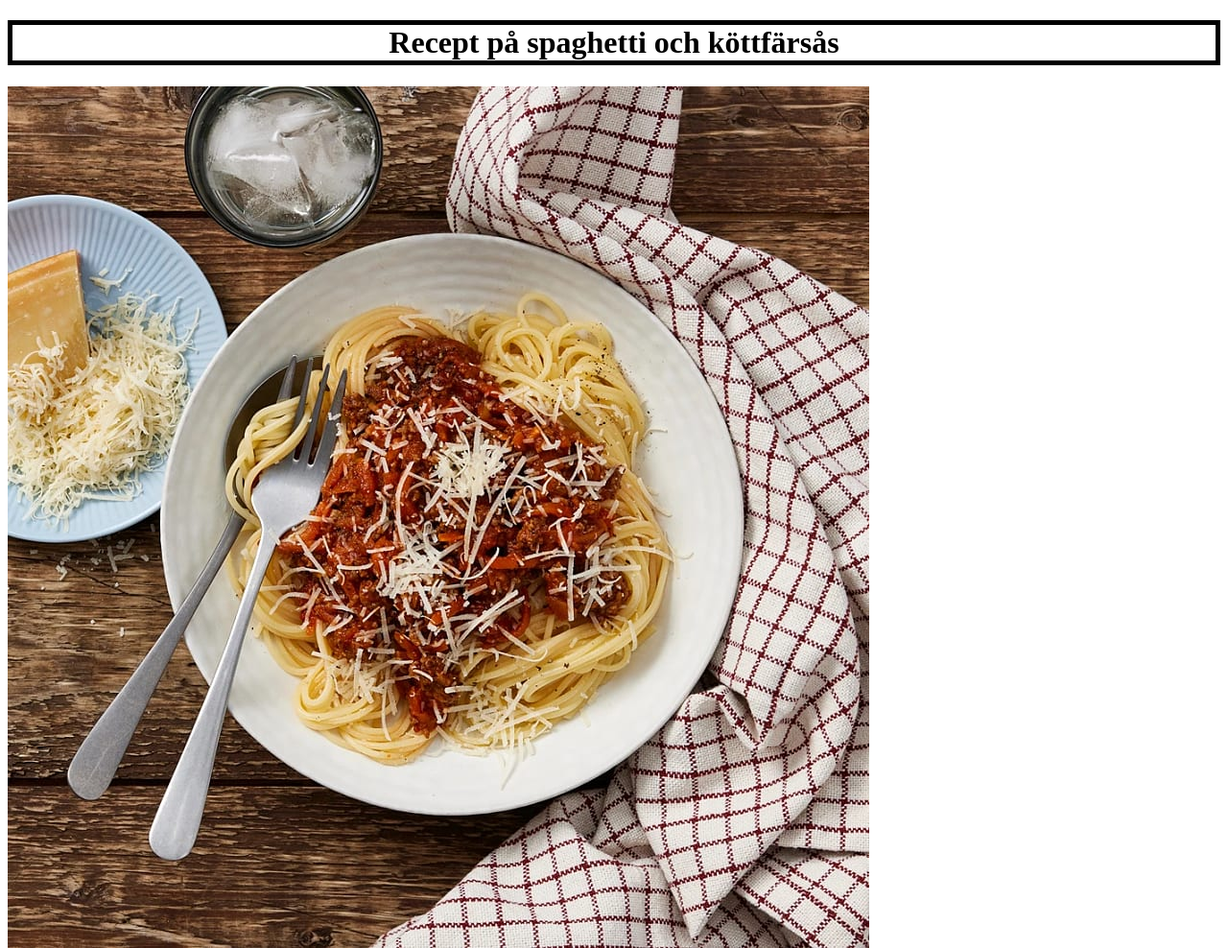
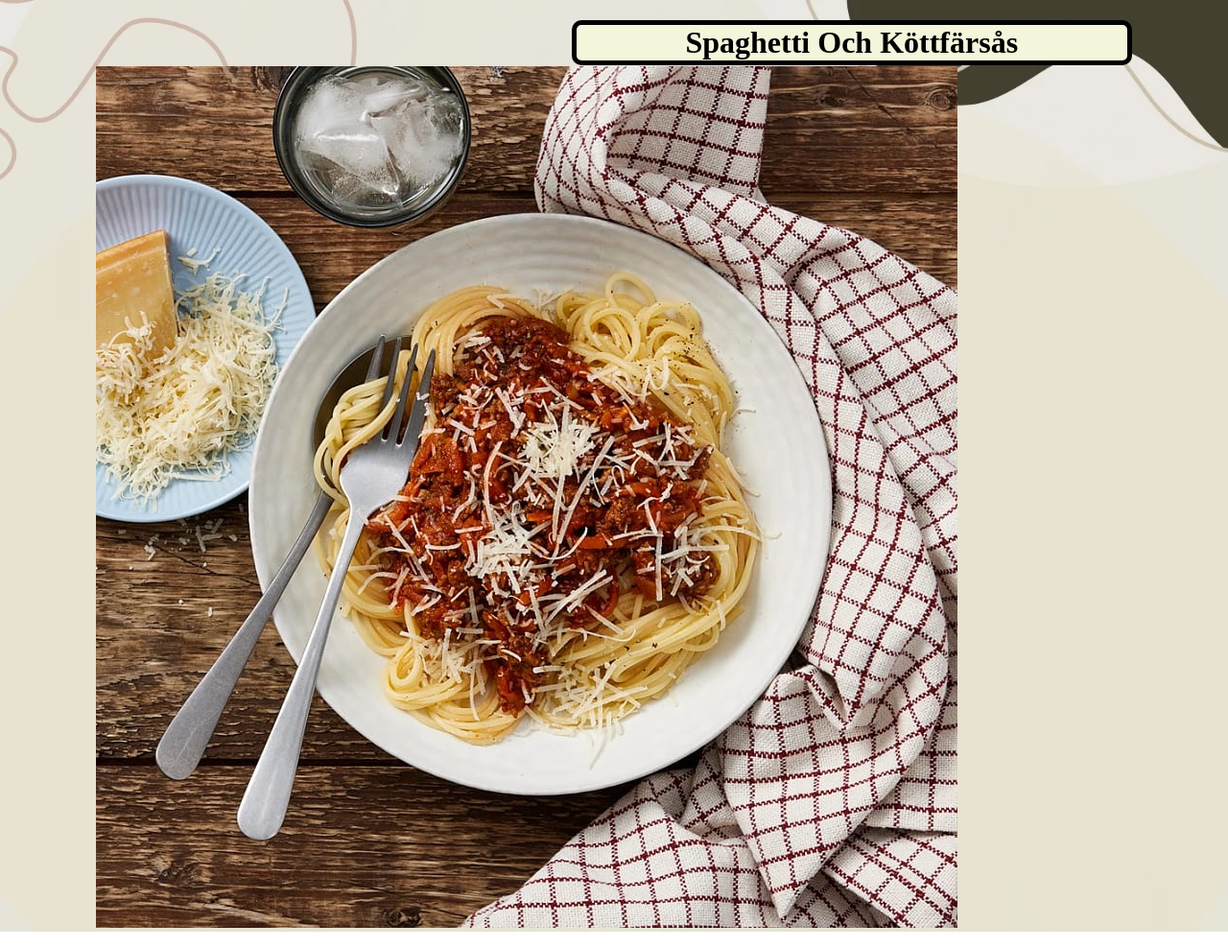
Before and after one commit to NoahHelling/Recept-Upp, a plain HTML site: page index.html in a window 1280 px wide. Shown: the whole page at 96% size. Drawn offline with Linux system fonts and the light colour scheme.

Commit message:
Lek2 Klar

```diff
--- a/index.html
+++ b/index.html
@@ -7,7 +7,14 @@
     <link rel="stylesheet" href="style.css">
 </head>
 <body>
-        <h1>Recept på spaghetti och köttfärsås</h1>
-        <h2><img src="hchsnpxo3gkm8zyzxp5j.jpg" alt="Spaghetti och köttfärsås"></h2>
+    <div class="rubrik1"></div>
+    <h1 class="rubrik2">Spaghetti Och Köttfärsås</h1>
+
+    <div class="Köttfärsås">
+        <img class="Köttfärsåsbild" src="/hchsnpxo3gkm8zyzxp5j.jpg" alt="Spaghetti och Köttfärsås">
+    </div>
+
+    <div class="Instruktioner"></div>
+        <h1 class="Instruktioner2"></h1>
 </body>
 </html>
--- a/style.css
+++ b/style.css
@@ -1,8 +1,44 @@
-h1{
-    display: flex;
-    order: 3;
-    flex-direction: row;
-    justify-content: center;
+body{
+    display: grid;
+    grid-template-columns: 1fr, 1fr, 1fr;
+    grid-template-rows: 1fr, 2fr;
+    margin: 0 100px;
+    gap: 20px;
+    background-image: url('/1600w-DwzHWC9oTFs.webp');
+    background-size: cover;
+    background-repeat: no-repeat;
+    background-attachment: fixed;
+}
+
+.rubrik{
+    grid-column: 1/ 3;
+    grid-row: 1 / 2;
+}
+
+.rubrik2{
+    grid-column: 3 / 3;
+    grid-row: 1 / 3;
     border: 5px solid black;
+    border-radius: 10px;
     text-align: center;
+    background-color: beige;
 }
+
+.Köttfärsås{
+    grid-column: 1 / 3;
+    grid-row: 2 / 3;
+    max-width: 15px;
+    border-radius: 10px;
+    max-height: 15px;
+}
+
+.Köttfärsåsbild{
+    max-width: auto;
+    max-height: auto;
+}
+
+.Instruktioner{
+    grid-column: 3 / 4;
+    grid-row: 1 / 3;
+    padding: 10;
+}
```
Also changed, not shown: 1600w-DwzHWC9oTFs.webp (added).
